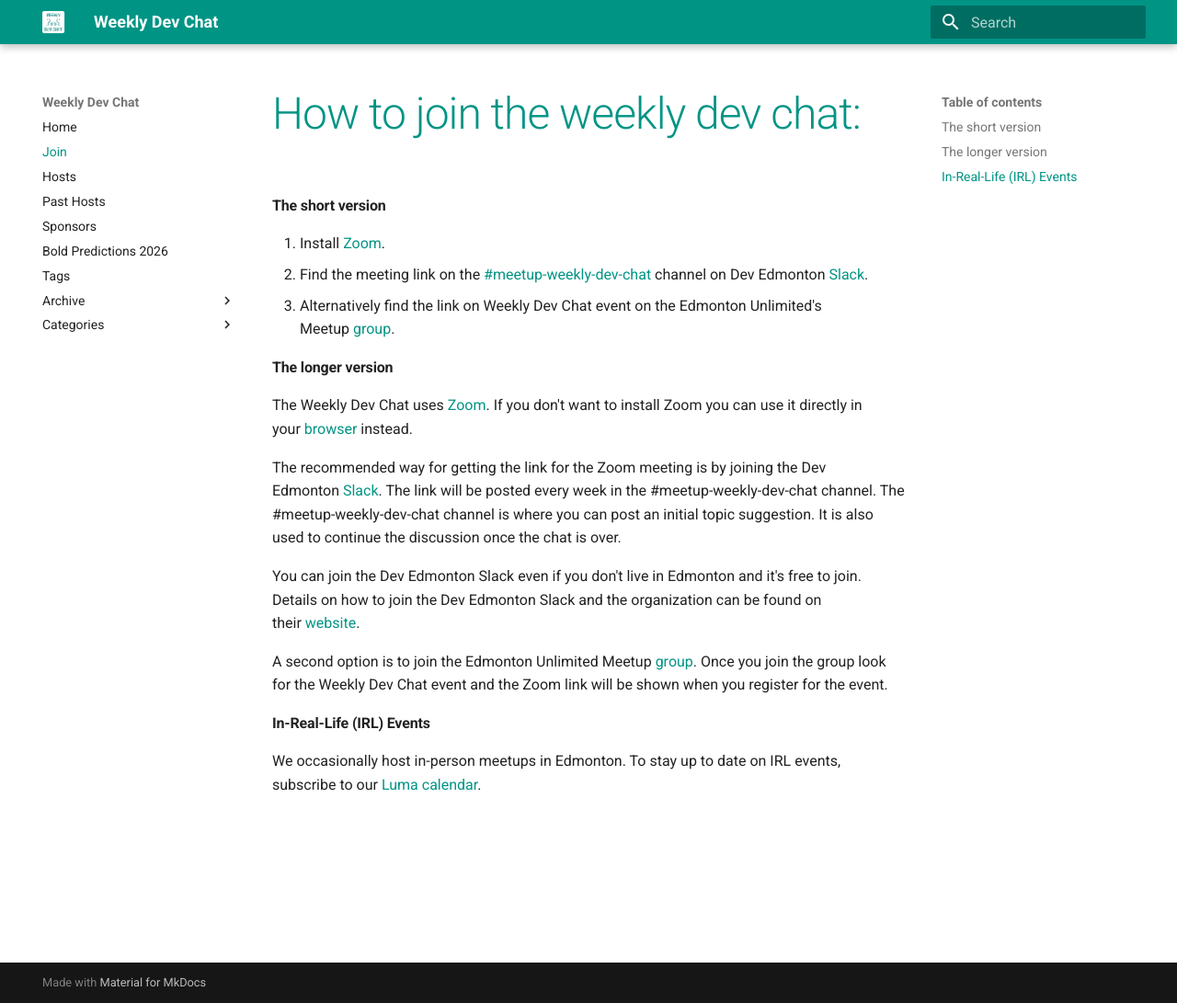
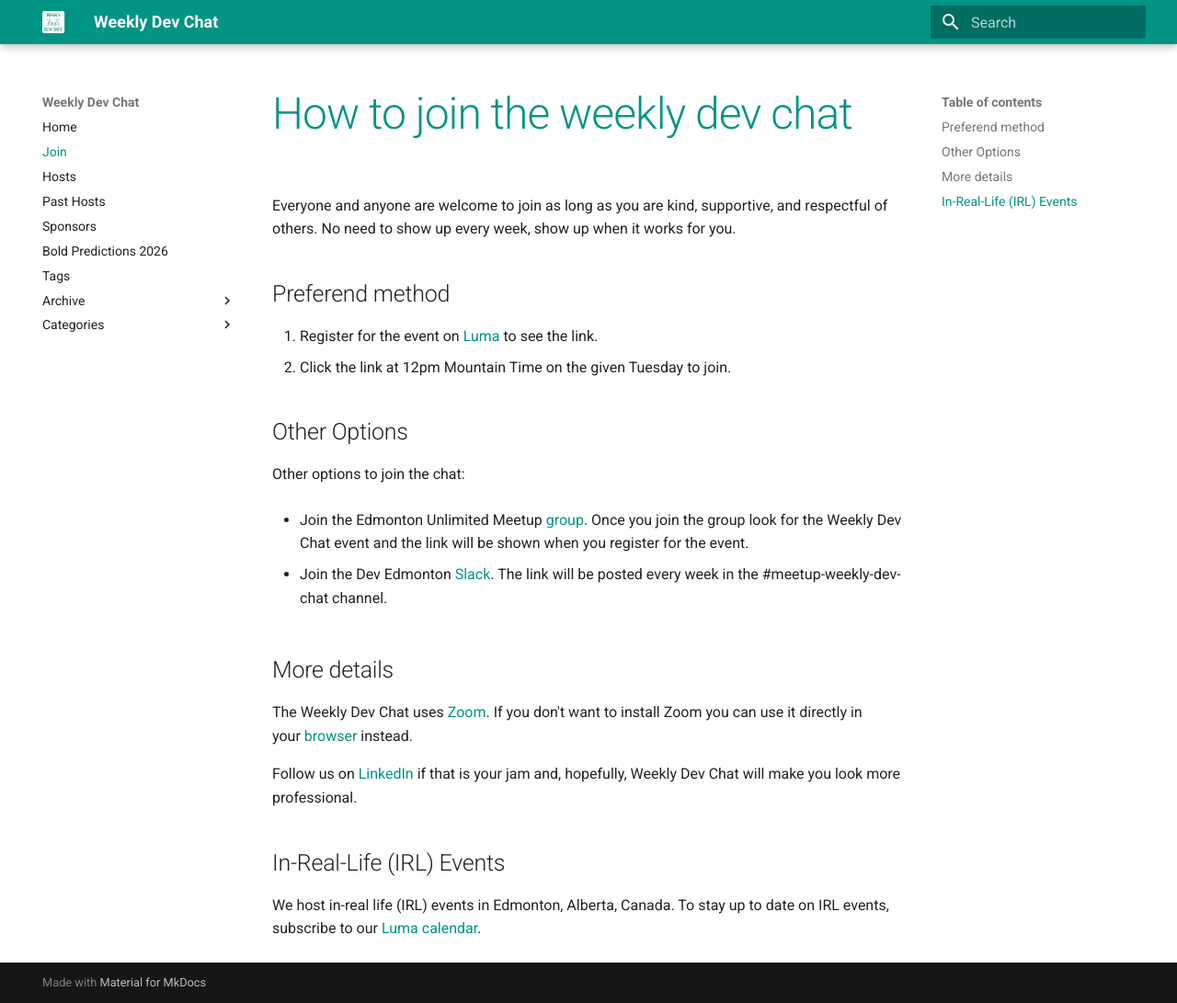
Before and after one commit to weeklydevchat/weeklydevchat.github.io, an MkDocs documentation site: the page built from docs/join.md, in a window 1280 px wide and 1091 px high. Shown: the whole window at 92% size. Built offline with MkDocs 1.6.1 and Material for MkDocs 9.7.7, drawn with Linux system fonts in a browser that asks for light colours.

Commit message:
Initial changes to the join page.

```diff
--- a/docs/join.md
+++ b/docs/join.md
@@ -1,21 +1,26 @@
-# How to join the weekly dev chat:
+# How to join the weekly dev chat
 
-#### The short version
+Everyone and anyone are welcome to join as long as you are kind, supportive, and respectful of others.  No need to show up every week, show up when it works for you.
 
-1.  Install [Zoom](https://zoom.us/).
-2.  Find the meeting link on the [#meetup-weekly-dev-chat](https://devedmonton.slack.com/archives/C01LZQ6550V) channel on Dev Edmonton [Slack](https://devedmonton.com/#about-our-slack).
-3.  Alternatively find the link on Weekly Dev Chat event on the Edmonton Unlimited's Meetup [group](https://www.meetup.com/startupedmonton/).
+## Preferend method
 
-#### The longer version
+1.  Register for the event on [Luma](https://luma.com/weeklydevchat) to see the link.
+2.  Click the link at 12pm Mountain Time on the given Tuesday to join.
+
+## Other Options
+
+Other options to join the chat:
+
+- Join the Edmonton Unlimited Meetup [group](https://www.meetup.com/startupedmonton/). Once you join the group look for the Weekly Dev Chat event and the link will be shown when you register for the event.
+
+- Join the Dev Edmonton [Slack](https://devedmonton.com/#about-our-slack). The link will be posted every week in the #meetup-weekly-dev-chat channel.
+
+## More details
 
 The Weekly Dev Chat uses [Zoom](https://zoom.us/). If you don't want to install Zoom you can use it directly in your [browser](https://support.zoom.us/hc/en-us/articles/201362593-Join-My-Meeting-via-Browser) instead.
 
-The recommended way for getting the link for the Zoom meeting is by joining the Dev Edmonton [Slack](https://devedmonton.com/#about-our-slack). The link will be posted every week in the #meetup-weekly-dev-chat channel. The #meetup-weekly-dev-chat channel is where you can post an initial topic suggestion. It is also used to continue the discussion once the chat is over.
+Follow us on [LinkedIn](https://www.linkedin.com/company/weeklydevchat) if that is your jam and, hopefully, Weekly Dev Chat will make you look more professional.
 
-You can join the Dev Edmonton Slack even if you don't live in Edmonton and it's free to join. Details on how to join the Dev Edmonton Slack and the organization can be found on their [website](https://devedmonton.com/).
+## In-Real-Life (IRL) Events
 
-A second option is to join the Edmonton Unlimited Meetup [group](https://www.meetup.com/startupedmonton/). Once you join the group look for the Weekly Dev Chat event and the Zoom link will be shown when you register for the event.
-
-#### In-Real-Life (IRL) Events
-
-We occasionally host in-person meetups in Edmonton. To stay up to date on IRL events, subscribe to our [Luma calendar](https://luma.com/weeklydevchat).
+We host in-real life (IRL) events in Edmonton, Alberta, Canada. To stay up to date on IRL events, subscribe to our [Luma calendar](https://luma.com/weeklydevchat).
```
